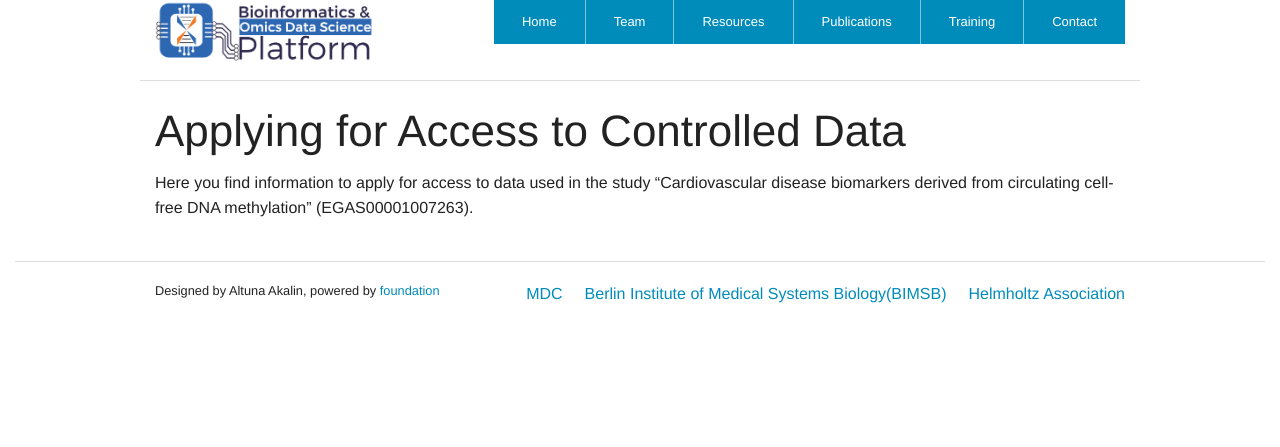
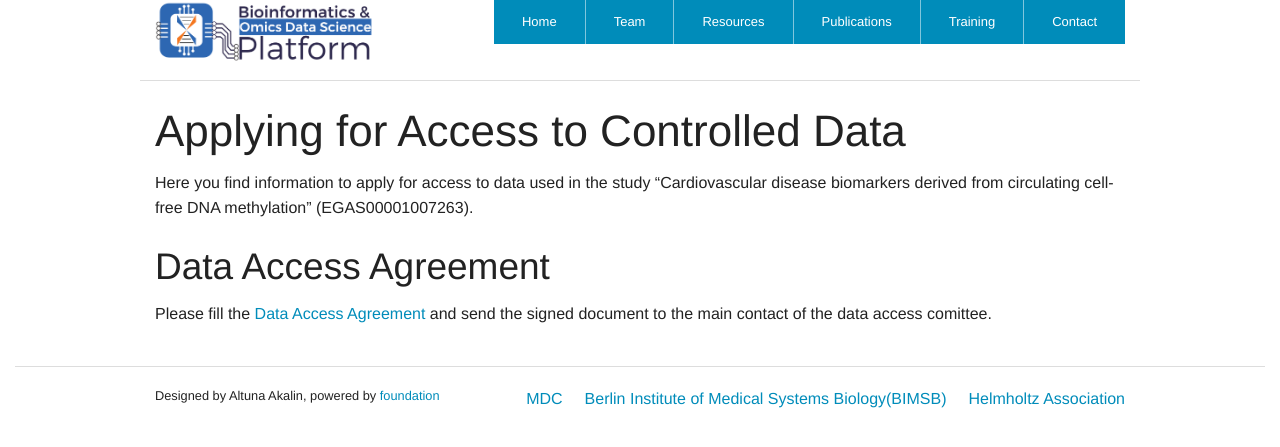
Before and after one commit to BIMSBbioinfo/bimsbbioinfo.github.io, a Jekyll site: the page built from projects/ccfDNA_ACSS.markdown, in a window 1280 px wide. Shown: the top 447 px of the page. Built offline with Jekyll 4.4.1, drawn with Linux system fonts in a browser that asks for light colours; our own code applies the rules of GitHub Pages for plain Markdown files.

Commit message:
add info about data access agreement

```diff
--- a/projects/ccfDNA_ACSS.markdown
+++ b/projects/ccfDNA_ACSS.markdown
@@ -1,3 +1,7 @@
 # Applying for Access to Controlled Data
 
 Here you find information to apply for access to data used in the study "Cardiovascular disease biomarkers derived from circulating cell-free DNA methylation" (EGAS00001007263).
+
+## Data Access Agreement
+
+Please fill the [Data Access Agreement](ccfDNA_ACSS/DAA_v1.0.docx) and send the signed document to the main contact of the data access comittee.
```
